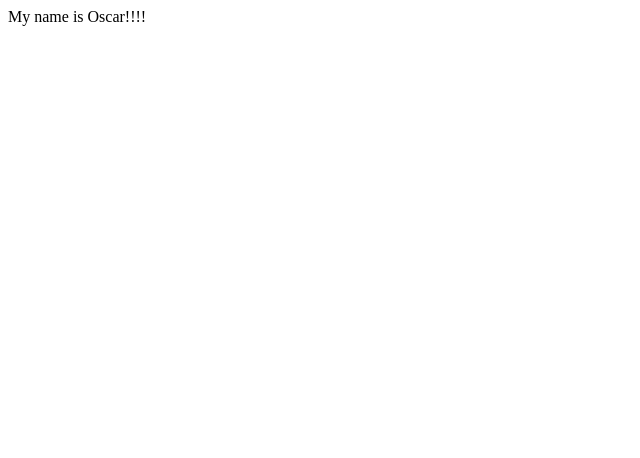
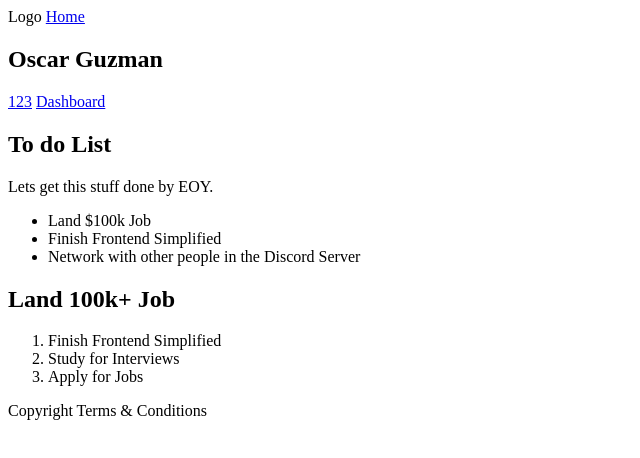
Before and after one commit to oguzman1007/first-github-Project, a plain HTML site: page index.html in a window 1280 px wide. Shown: the whole page, without its empty margins (0-640 px from the left). Drawn offline with Linux system fonts and the light colour scheme.

Commit message:
Add files via upload

```diff
--- a/index.html
+++ b/index.html
@@ -4,9 +4,43 @@
     <meta charset="UTF-8">
     <meta http-equiv="X-UA-Compatible" content="IE=edge">
     <meta name="viewport" content="width=device-width, initial-scale=1.0">
-    <title>Document</title>
+    <title>OGServices&Products</title>
 </head>
 <body>
-    My name is Oscar!!!!
-</body>
+    <nav>
+Logo
+<a href="dashboard.html">Home</a>
+    </nav>
+    <main>
+<section>
+
+    <h1> Oscar Guzman</h1>
+    <div>
+        <a href="dashboard.html"target="_blank">123</a>
+        <a href="dashboard.html"target="_blank">Dashboard</a>
+    </div>
+</section>
+<section>
+
+    <h1>To do List</h1>
+    <p>Lets get this stuff done by EOY.</p>
+    <ul>
+        <Li>Land $100k Job</Li>
+        <li>Finish Frontend Simplified</li>
+        <li>Network with other people in the Discord Server</li>
+    </section>
+    <section>
+
+    </ul>
+    <h1>Land 100k+ Job</h1>
+    <ol>
+        <li>Finish Frontend Simplified</li>
+        <li>Study for Interviews</li>
+        <li>Apply for Jobs</li>
+    </ol>
+</section>
+    </main>
+<footer>
+    Copyright Terms & Conditions
+</footer>
 </html>
```
Also changed, not shown: dashboard.html (added, +13 -0 lines), login.html (added, +39 -0 lines).
